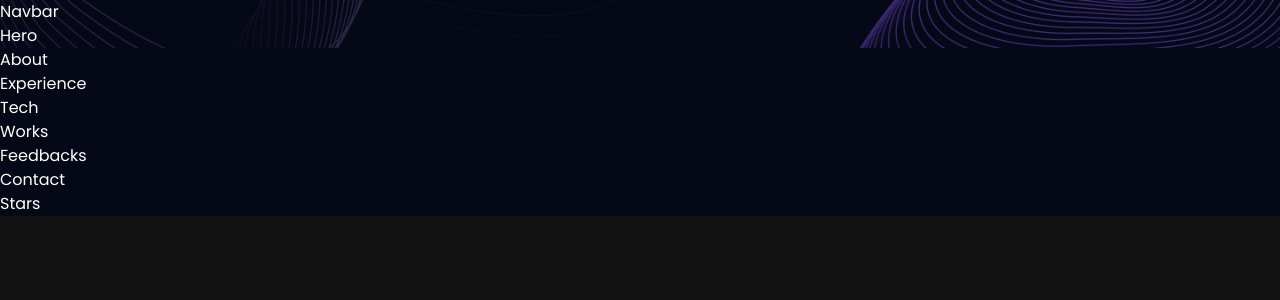
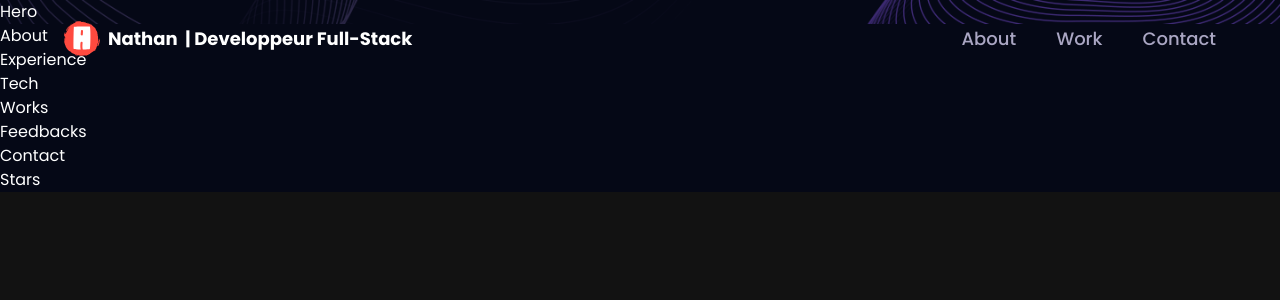
Before and after one commit to nathan2626/Portfolio-threeJs-reactjs, a React (Vite) app: page / in a window 1280 px wide. Shown: the top 300 px of the page. Built offline with nearby package versions, Linux system fonts and the light colour scheme.

Commit message:
2️⃣ Step 2 : Create Navbar component

```diff
--- a/index.html
+++ b/index.html
@@ -2,9 +2,9 @@
 <html lang="en">
   <head>
     <meta charset="UTF-8" />
-    <link rel="icon" type="image/svg+xml" href="/vite.svg" />
+    <link rel="icon" type="image/svg+xml" href="/logo.svg" />
     <meta name="viewport" content="width=device-width, initial-scale=1.0" />
-    <title>Vite + React</title>
+    <title>Journo Nathan Portfolio</title>
   </head>
   <body>
     <div id="root"></div>
--- a/package.json
+++ b/package.json
@@ -24,6 +24,8 @@
     "@types/react": "^18.0.28",
     "@types/react-dom": "^18.0.11",
     "@vitejs/plugin-react": "^3.1.0",
+    "autoprefixer": "^10.4.14",
+    "postcss": "^8.4.21",
     "tailwindcss": "^3.2.7",
     "vite": "^4.2.0"
   }
--- /dev/null
+++ b/postcss.config.cjs
@@ -0,0 +1,6 @@
+module.exports = {
+  plugins: {
+    tailwindcss: {},
+    autoprefixer: {},
+  },
+}
--- a/src/components/Navbar.jsx
+++ b/src/components/Navbar.jsx
@@ -1,9 +1,101 @@
-import React from 'react'
+import React, { useEffect, useState } from "react";
+import { Link } from "react-router-dom";
+
+import { styles } from "../styles";
+import { navLinks } from "../constants";
+import { logo, menu, close } from "../assets";
 
 const Navbar = () => {
+  const [active, setActive] = useState("");
+  const [toggle, setToggle] = useState(false);
+  const [scrolled, setScrolled] = useState(false); // Page scroll status
+
+  useEffect(() => {
+    const handleScroll = () => { // Recuperation of the current scrolling position (window.scrollY)
+      const scrollTop = window.scrollY;
+      if (scrollTop > 100) {
+        setScrolled(true);
+      } else {
+        setScrolled(false);
+      }
+    };
+
+    window.addEventListener("scroll", handleScroll); //  When the user scrolls through the page, the handleScroll function will be called to handle this event.
+
+    return () => window.removeEventListener("scroll", handleScroll); // Effect cleaning
+  }, []);
+
   return (
-    <div>Navbar</div>
-  )
-}
+    <nav
+      className={`
+      ${ styles.paddingX } w-full flex items-center py-5 fixed top-0 z-20
+      ${ scrolled ? "bg-primary" : "bg-transparent"}
+    `}>
+      <div className='w-full flex justify-between items-center max-w-7xl mx-auto'>
+        <Link
+          to='/'
+          className='flex items-center gap-2'
+          onClick={() => {
+            setActive("");
+            window.scrollTo(0, 0);
+          }}
+        >
+          <img src={logo} alt='logo' className='w-9 h-9 object-contain' />
+          <p className='text-white text-[18px] font-bold cursor-pointer flex '>
+            Nathan &nbsp;
+            <span className='sm:block hidden'> | Developpeur Full-Stack</span>
+          </p>
+        </Link>
 
-export default Navbar
+        <ul className='list-none hidden sm:flex flex-row gap-10'>
+          {navLinks.map((nav) => (
+            <li
+              key={nav.id}
+              className={`
+              ${ active === nav.title ? "text-white" : "text-secondary"}
+              hover:text-white text-[18px] font-medium cursor-pointer
+              `}
+              onClick={() => setActive(nav.title)}
+            >
+              <a href={`#${nav.id}`}>{nav.title}</a>
+            </li>
+          ))}
+        </ul>
+
+        <div className='sm:hidden flex flex-1 justify-end items-center'>
+          <img
+            src={toggle ? close : menu}
+            alt='menu'
+            className='w-[28px] h-[28px] object-contain'
+            onClick={() => setToggle(!toggle)}
+          />
+
+          <div
+            className={`
+            ${!toggle ? "hidden" : "flex"} p-6 black-gradient absolute top-20 right-0 mx-4 my-2 min-w-[140px] z-10 rounded-xl
+            `}
+          >
+            <ul className='list-none flex justify-end items-start flex-1 flex-col gap-4'>
+              {navLinks.map((nav) => (
+                <li
+                  key={nav.id}
+                  className={`font-poppins font-medium cursor-pointer text-[16px]
+                  ${ active === nav.title ? "text-white" : "text-secondary"}
+                  `}
+                  onClick={() => {
+                    setToggle(!toggle);
+                    setActive(nav.title);
+                  }}
+                >
+                  <a href={`#${nav.id}`}>{nav.title}</a>
+                </li>
+              ))}
+            </ul>
+          </div>
+        </div>
+      </div>
+    </nav>
+  );
+};
+
+export default Navbar;
```
Also changed, not shown: src/styles.js (renamed from src/style.js), 1 other file (tests, documents, lock files or other folders).
